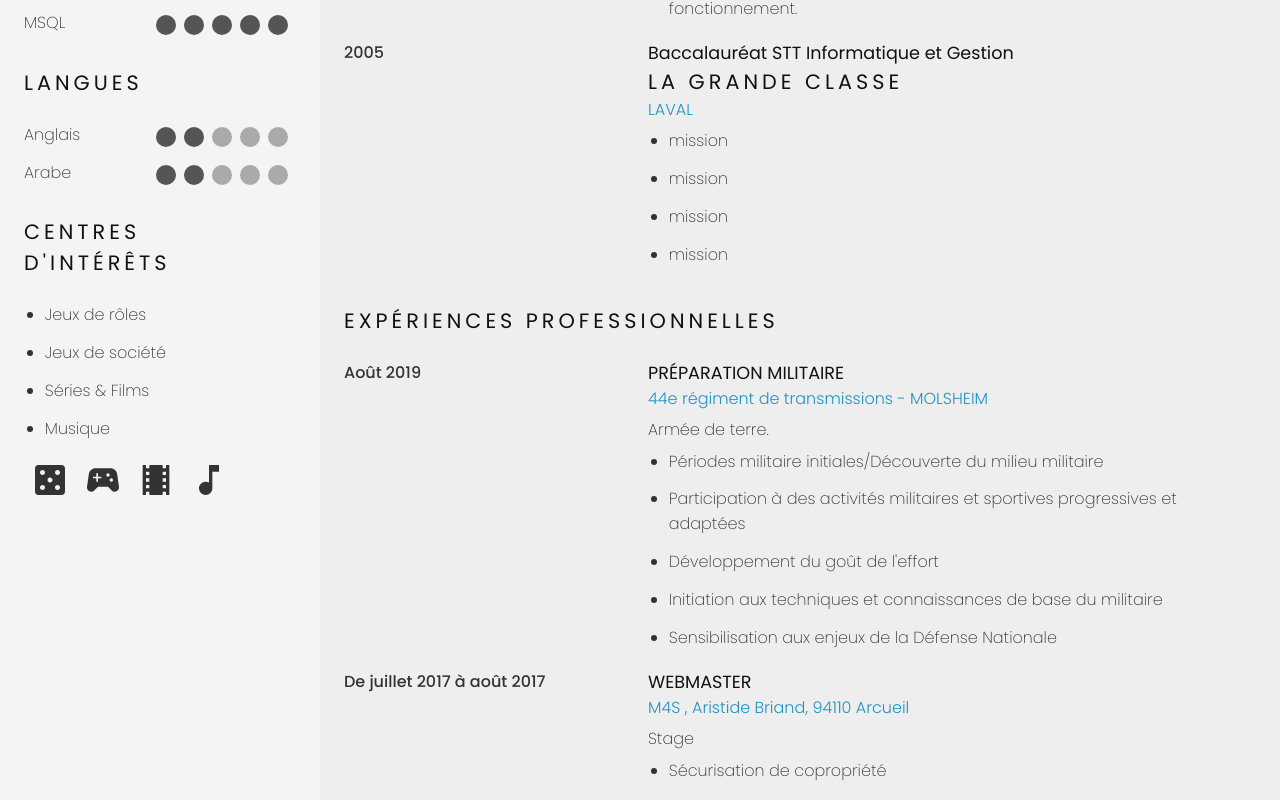
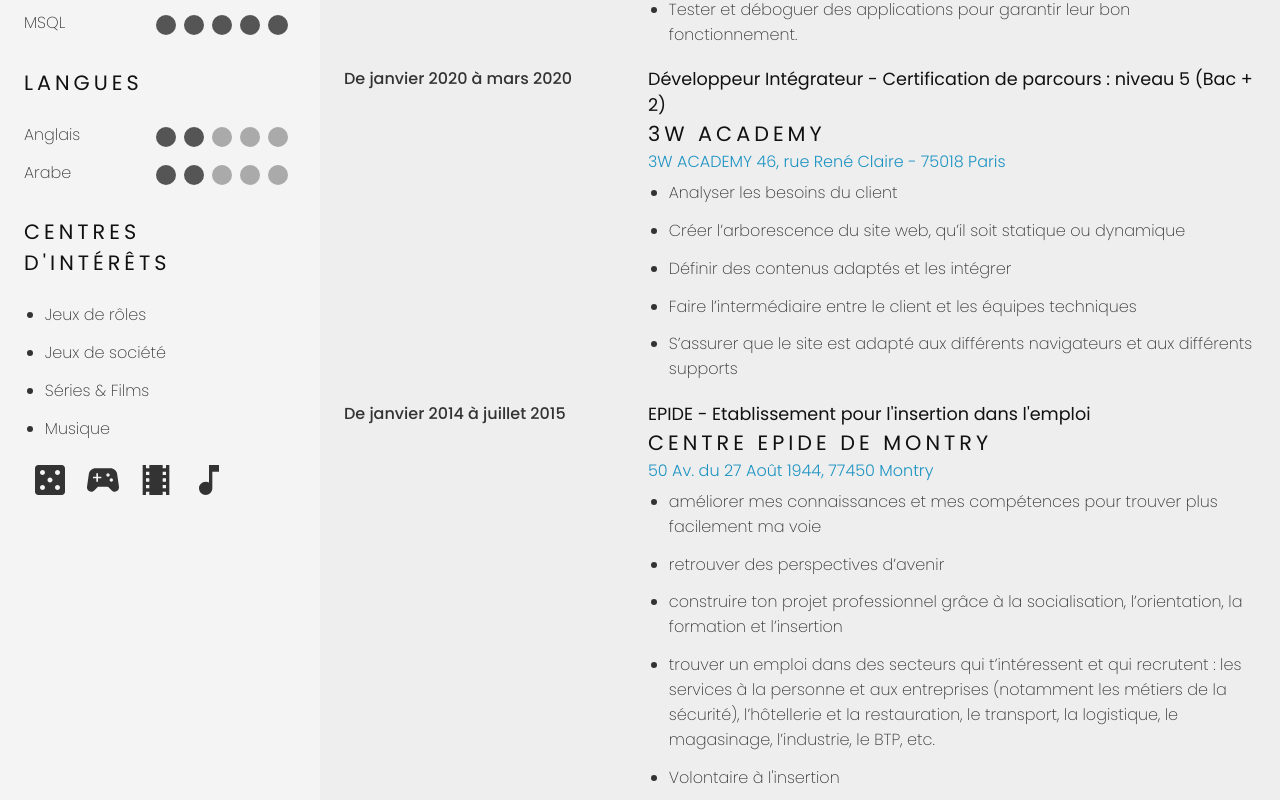
Before and after one commit to Alydiabira/CV-EN-LIGNE-AVEC-REACT.JS, a React (Vite) app: page / in a window 1280 px wide. Shown: the part 856-1656 px from the top of the page. Built offline with nearby package versions, Linux system fonts and the light colour scheme.

Commit message:
Update formations.ts

```diff
--- a/src/data/formations.ts
+++ b/src/data/formations.ts
@@ -12,7 +12,7 @@ const formationsData = [
 
   },
   {
-    title: "Développeur Web PHP / Symfony niveau 6 (bac +3/4)",
+    title: "Développeur Web PHP / Symfony - Certification de parcours : niveau 6 (Bac + 3/4)",
     date: "De janvier 2020 à mars 2020",
     text:"Openclassrooms",
     location: "en Ligne",
@@ -22,16 +22,28 @@ const formationsData = [
     "Tester et déboguer des applications pour garantir leur bon fonctionnement.",],
   },
   {
-    title: " Baccalauréat STT Informatique et Gestion",
-    date: "2005",
-    text:"La Grande Classe",
-    location: "LAVAL",
-    missions: ["mission",
-    "mission",
-    "mission",
-    "mission",
+    title: "Développeur Intégrateur - Certification de parcours : niveau 5 (Bac + 2)",
+    date: "De janvier 2020 à mars 2020",
+    text:"3W Academy",
+    location: "3W ACADEMY 46, rue René Claire - 75018 Paris",
+    missions: ["Analyser les besoins du client",
+    "Créer l’arborescence du site web, qu’il soit statique ou dynamique",
+    "Définir des contenus adaptés et les intégrer",
+    "Faire l’intermédiaire entre le client et les équipes techniques",
+    "S’assurer que le site est adapté aux différents navigateurs et aux différents supports",
   ],
-
+  },
+  {
+    title: "EPIDE - Etablissement pour l'insertion dans l'emploi",
+    date: "De janvier 2014 à juillet 2015",
+    text:"Centre EPIDE de Montry",
+    location: "50 Av. du 27 Août 1944, 77450 Montry",
+    missions: ["améliorer mes connaissances et mes compétences pour trouver plus facilement ma voie",
+    "retrouver des perspectives d’avenir",
+    "construire ton projet professionnel grâce à la socialisation, l’orientation, la formation et l’insertion",
+    "trouver un emploi dans des secteurs qui t’intéressent et qui recrutent : les services à la personne et aux entreprises (notamment les métiers de la sécurité), l’hôtellerie et la restauration, le transport, la logistique, le magasinage, l’industrie, le BTP, etc.",
+    "Volontaire à l'insertion",
+  ],
   },
 ];
 export default formationsData;
```
